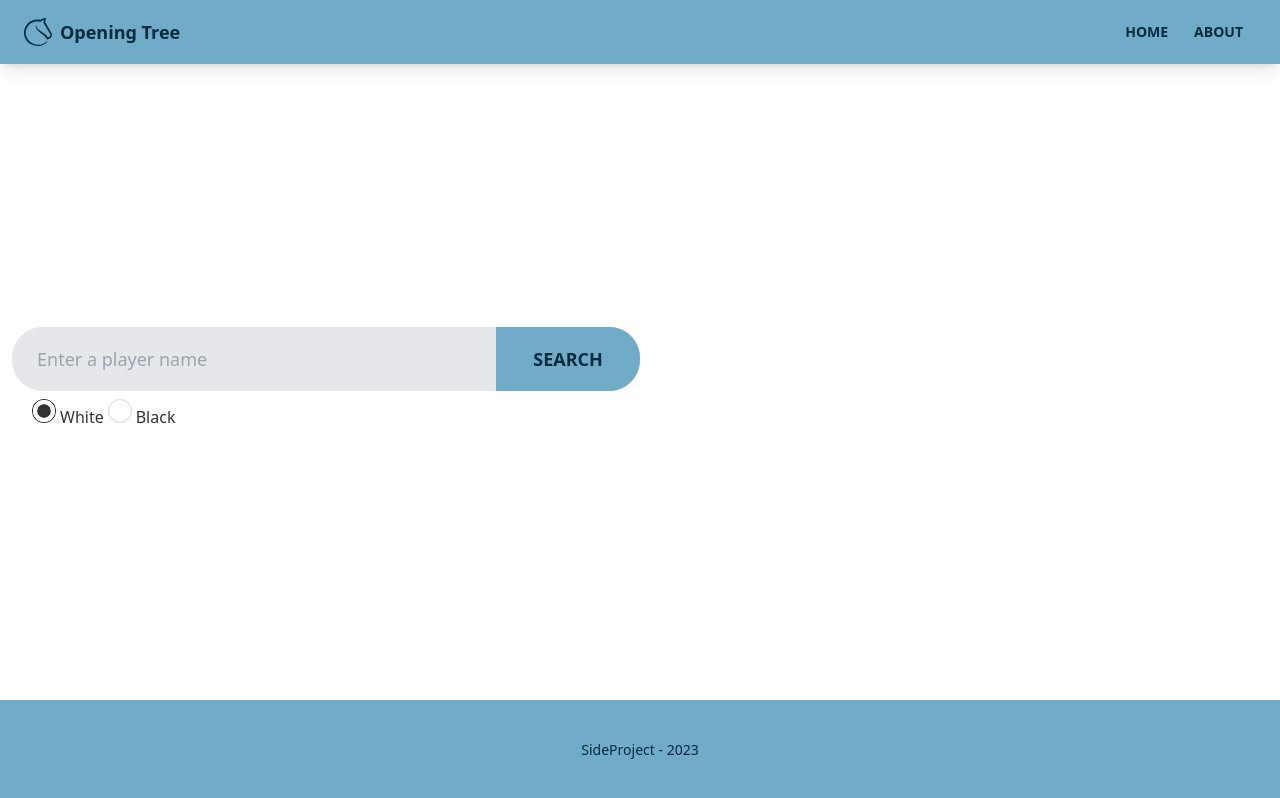
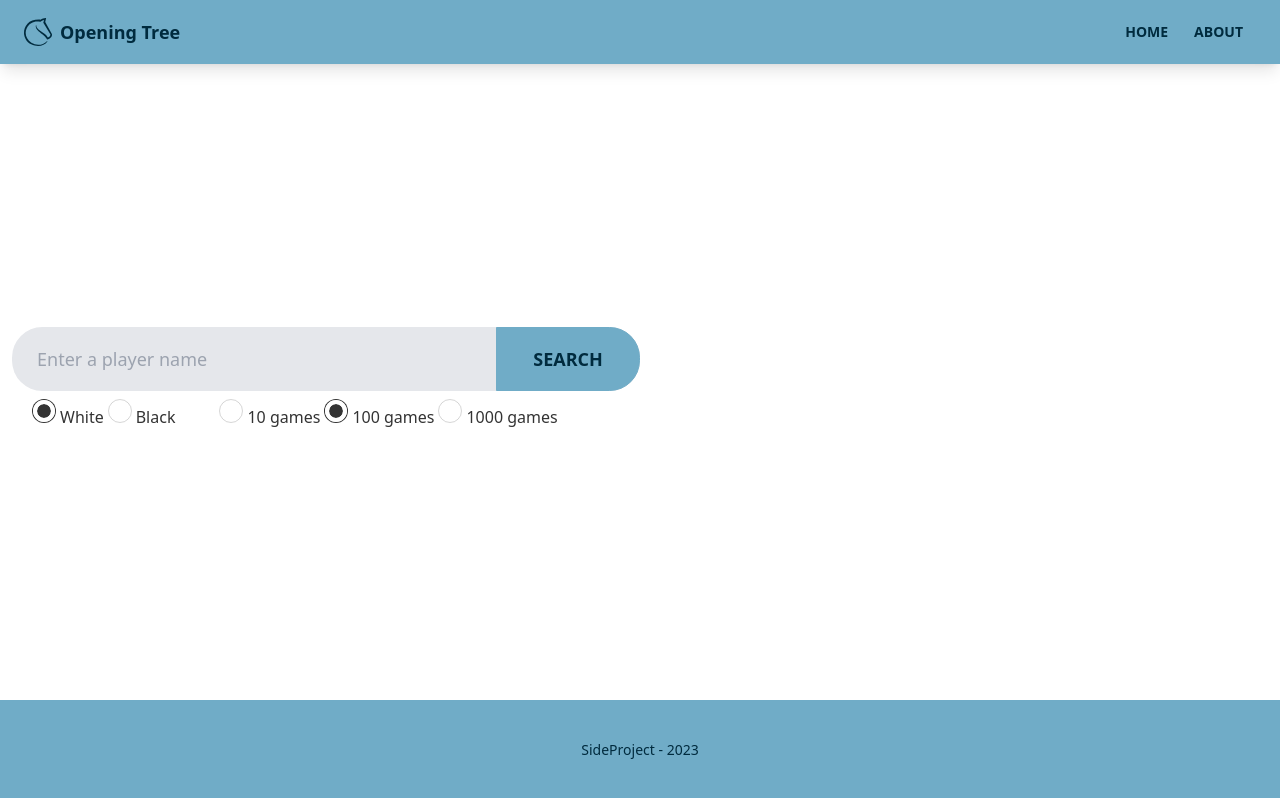
Before and after one commit to SebH2as/Lichess-Opening-Tree, a React (Create React App) app: page / in a window 1280 px wide. Built offline with nearby package versions, Linux system fonts and the light colour scheme.

Commit message:
nb of games radio buttons

```diff
--- a/src/components/games/UserGamesSearch.jsx
+++ b/src/components/games/UserGamesSearch.jsx
@@ -17,8 +17,7 @@ const UserGamesSearch = () => {
     if (text === "") {
       setAlert('Please enter a player name', 'error')
     } else {
-      console.log(colorChoice)
-      stream(text, colorChoice).then(readStream(onMessage)).then(onComplete);
+      stream(text, colorChoice, nbOfGames).then(readStream(onMessage)).then(onComplete);
 
     }
   };
@@ -32,7 +31,12 @@ const UserGamesSearch = () => {
 
   const onColorChange = e => {
     setColorChoice(e.target.value)
-    console.log(colorChoice)
+  }
+
+  const [nbOfGames , setNbOfGames] = useState("100")
+
+  const onNbOfGamesChange = e => {
+    setNbOfGames(e.target.value)
   }
 
 
@@ -70,6 +74,40 @@ const UserGamesSearch = () => {
                 onChange={onColorChange}
               />
               <label className="label cursor-pointer inline-block " htmlFor="black">Black</label>
+
+              <input
+                type="radio"
+                className="radio ml-10"
+                name="nbOfGames"
+                value="10"
+                id="10"
+                checked={nbOfGames === "10"}
+                onChange={onNbOfGamesChange}
+              />
+              <label className="label cursor-pointer inline-block " htmlFor="10">10 games</label>
+
+              <input
+                type="radio"
+                className="radio"
+                name="nbOfGames"
+                value="100"
+                id="100"
+                checked={nbOfGames === "100"}
+                onChange={onNbOfGamesChange}
+              />
+              <label className="label cursor-pointer inline-block " htmlFor="10">100 games</label>
+
+              <input
+                type="radio"
+                className="radio"
+                name="nbOfGames"
+                value="1000"
+                id="1000"
+                checked={nbOfGames === "1000"}
+                onChange={onNbOfGamesChange}
+              />
+              <label className="label cursor-pointer inline-block " htmlFor="10">1000 games</label>
+
               <button
                 type="submit"
                 className="absolute top-0 right-0 rounded-l-none w-36 btn btn-lg"
--- a/src/contex/lichess/LichessContext.js
+++ b/src/contex/lichess/LichessContext.js
@@ -45,14 +45,15 @@ export const LichessProvider = ({ children }) => {
     return loop();
   };
 
-  const stream = async (text, colorChoice) => { // get all user games
+  const stream = async (text, colorChoice, nbOfGames) => { // get all user games
     setLoading();
 
     const user = text;
     const color = colorChoice;
+    const gameNb = parseInt(nbOfGames);
 
     const response = await fetch(
-      `${LICHESS_URL}/api/games/user/${user}?max=10&color=${color}&perfType="bullet","blitz","rapid","classical"`,
+      `${LICHESS_URL}/api/games/user/${user}?max=${gameNb}&color=${color}&perfType="bullet","blitz","rapid","classical"`,
       { headers: { Accept: "application/x-ndjson" } }
     );
     return response;
@@ -64,7 +65,7 @@ export const LichessProvider = ({ children }) => {
 
     let arrayMoves = obj.moves.split(" ");
 
-    const nbOfMoves = 6; // number of moves used for analysis
+    const nbOfMoves = 8; // number of moves used for analysis
 
     arrayMoves.length = nbOfMoves;
 
```
